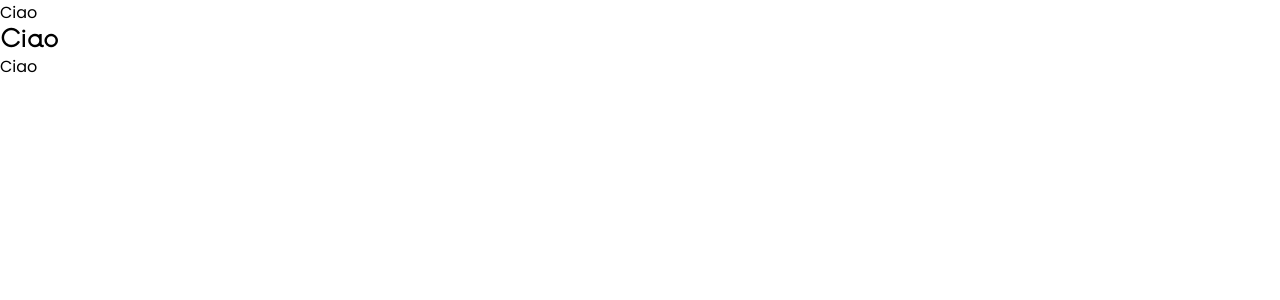
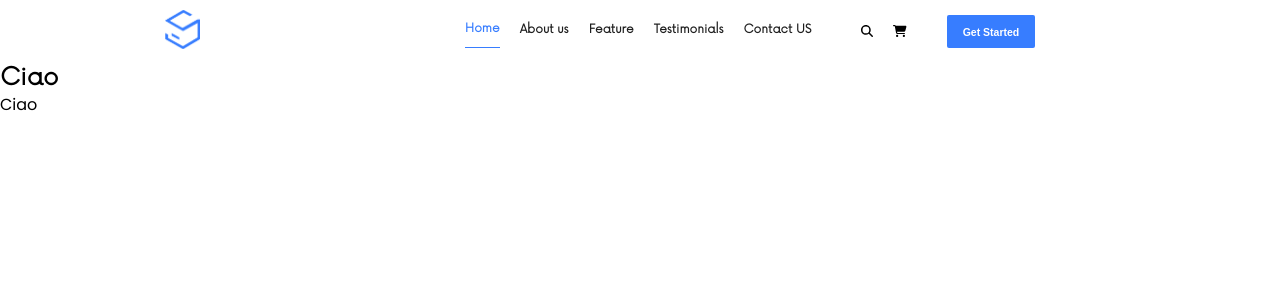
Before and after one commit to lorenzo-guerrini/proj-html-vuejs, a Vue app: page / in a window 1280 px wide. Shown: the top 300 px of the page. Built offline with nearby package versions, Linux system fonts and the light colour scheme.

Commit message:
Header finito tranne cart counter

```diff
--- a/src/assets/style/global.scss
+++ b/src/assets/style/global.scss
@@ -1,3 +1,5 @@
+@import "vars.scss";
+
 * {
     margin: 0;
     padding: 0;
@@ -5,5 +7,16 @@
 }
 
 a {
-    text-decoration: none !important;
+    text-decoration: none;
+    color: $textColorMain;
 }
+
+button {
+    background-color: $textColorThird;
+    color: $textColorFourth;
+
+    border: none;
+    padding: 1em 1.5em;
+    border-radius: 2px;
+    cursor: pointer;
+  }
--- a/src/assets/style/vars.scss
+++ b/src/assets/style/vars.scss
@@ -26,7 +26,7 @@ $textColorSecond: #8E989F;
 //Links, active header nav
 $textColorThird: #377dff;
 
-//Features
+//Features, button
 $textColorFourth: #FFFFFF;
 
 
--- a/src/components/macro/Header.vue
+++ b/src/components/macro/Header.vue
@@ -1,12 +1,135 @@
 <template>
   <!-- No commons, no sections -->
-  <header>Ciao</header>
+  <header>
+    <div class="container">
+      <div class="logo">
+        <img src="../../assets/img/logo-2.png" alt="Sofbox" />
+      </div>
+
+      <nav>
+        <ul>
+          <li v-for="(item, i) in menuItems" :key="item.text + i" :class="{'active' : item.active}">
+            <a :href="item.url">{{ item.text }}</a>
+          </li>
+        </ul>
+
+        <div class="icons">
+          <div class="search">
+            <i class="fa-solid fa-magnifying-glass"></i>
+          </div>
+          <div class="cart">
+            <i class="fa-solid fa-cart-shopping"></i>
+          </div>
+        </div>
+
+        <button>Get Started</button>
+      </nav>
+    </div>
+  </header>
 </template>
 
 <script>
 export default {
   name: "Header",
+  data() {
+    return {
+      menuItems: [
+        {
+          text: "Home",
+          url: "#",
+          active: true,
+        },
+        {
+          text: "About us",
+          url: "#",
+          active: false,
+        },
+        {
+          text: "Feature",
+          url: "#",
+          active: false,
+        },
+        {
+          text: "Testimonials",
+          url: "#",
+          active: false,
+        },
+        {
+          text: "Contact US",
+          url: "#",
+          active: false,
+        },
+      ],
+    };
+  },
 };
 </script>
 
-<style></style>
+<style lang="scss" scoped>
+@import "../../assets/style/vars.scss";
+
+header {
+  font-family: $fontMain;
+  font-size: 12px;
+  font-weight: bold;
+}
+
+.container {
+  display: flex;
+  justify-content: space-between;
+  align-items: center;
+
+  width: 950px;
+  margin: auto;
+  padding: 10px 0;
+}
+
+.logo {
+  width: 35px;
+  img {
+    width: 100%;
+  }
+}
+
+nav {
+  display: flex;
+  margin-right: 80px;
+
+  ul {
+    display: flex;
+
+    list-style-type: none;
+
+    li {
+      display: flex;
+      align-items: center;
+
+      margin: 0 10px;
+      padding-bottom: 5px;
+
+      &.active {
+        border-bottom: 1.5px solid $borderColorMain;
+
+        a {
+          color: $backgroundColorThird;
+        }
+      }
+    }
+  }
+
+  .icons {
+    margin: 0 30px;
+    display: flex;
+    align-items: center;
+
+    div {
+      margin: 0 10px;
+    }
+  }
+
+  button {
+    font-size: 10.5px;
+    font-weight: bold;
+  }
+}
+</style>
```
Also changed, not shown: consegna/todo.txt.
